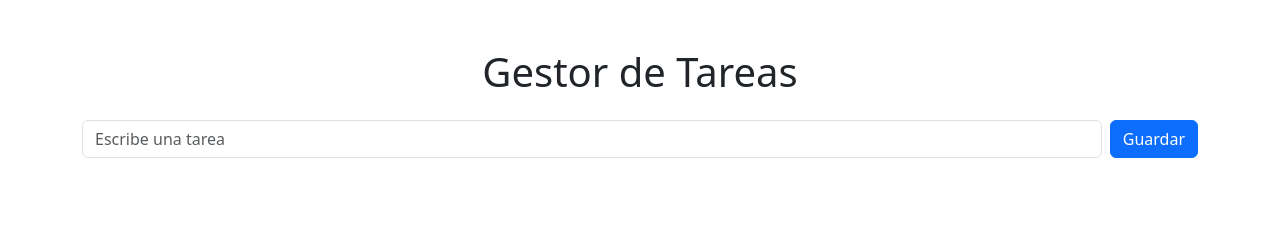
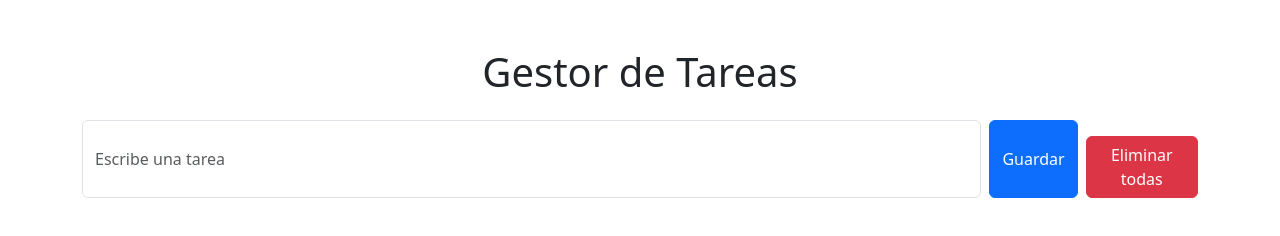
Before and after one commit to wilmar0312/crud-task-manager-tarea3, a plain HTML site: page index.html in a window 1280 px wide. Drawn offline with nearby package versions, Linux system fonts and the light colour scheme.

Commit message:
feat: agregar botón para eliminar todas las tareas

```diff
--- a/index.html
+++ b/index.html
@@ -18,6 +18,7 @@
         aria-label="Tarea"
       />
       <button type="submit" class="btn btn-primary">Guardar</button>
+      <button onclick="deleteAllTasks()" class="btn btn-danger mt-3">Eliminar todas</button>
     </form>
     <ul id="task-list" class="list-group"></ul>
   </div>
--- a/script.js
+++ b/script.js
@@ -54,3 +54,11 @@ function editTask(index) {
   document.getElementById('task-input').value = tasks[index];
   editIndex = index;
 }
+
+function deleteAllTasks() {
+  if (confirm('¿Estás seguro de eliminar todas las tareas?')) {
+    localStorage.removeItem('tasks');
+    loadTasks();
+    updateTaskCount(); // si ya tienes esta función
+  }
+}
```
